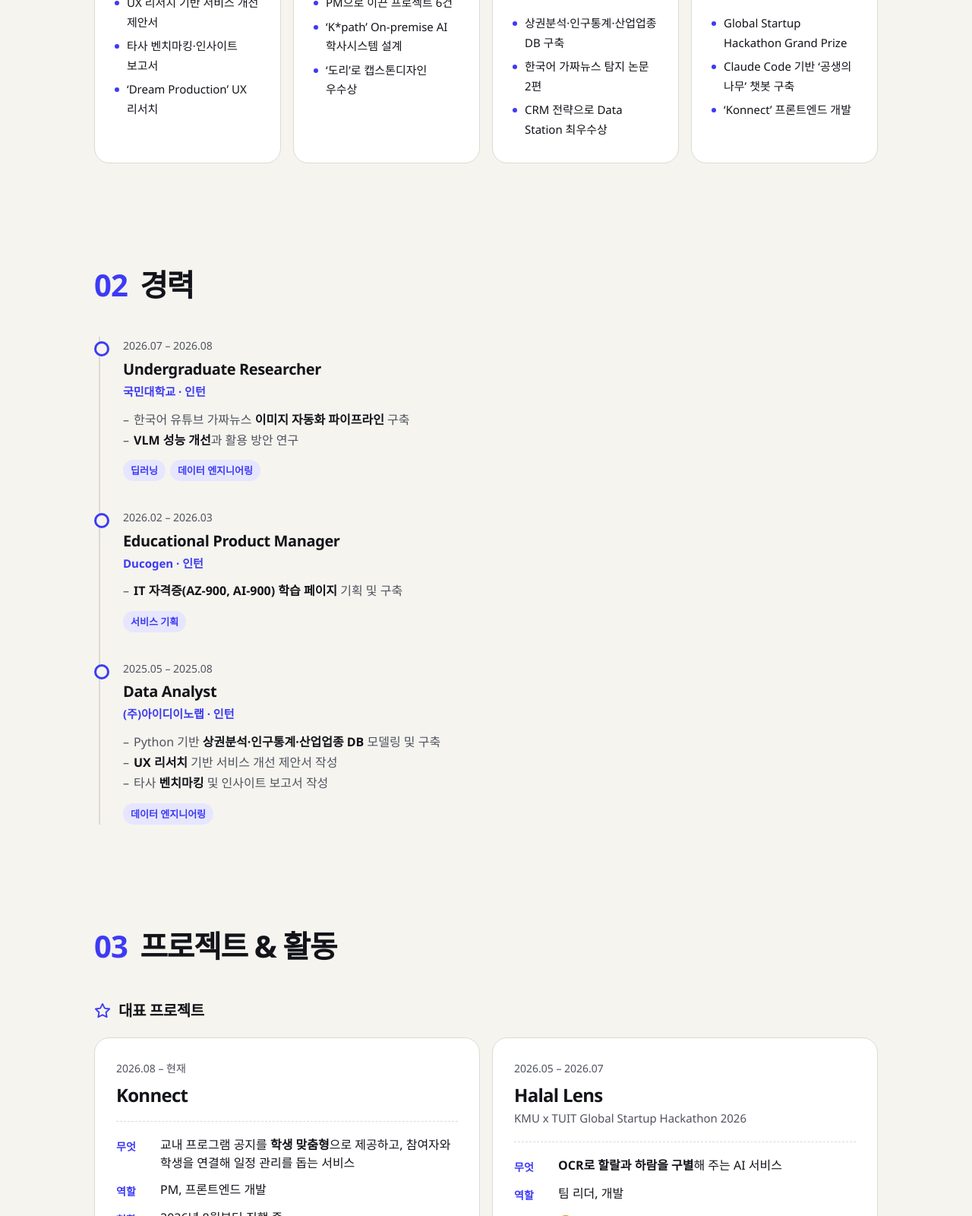
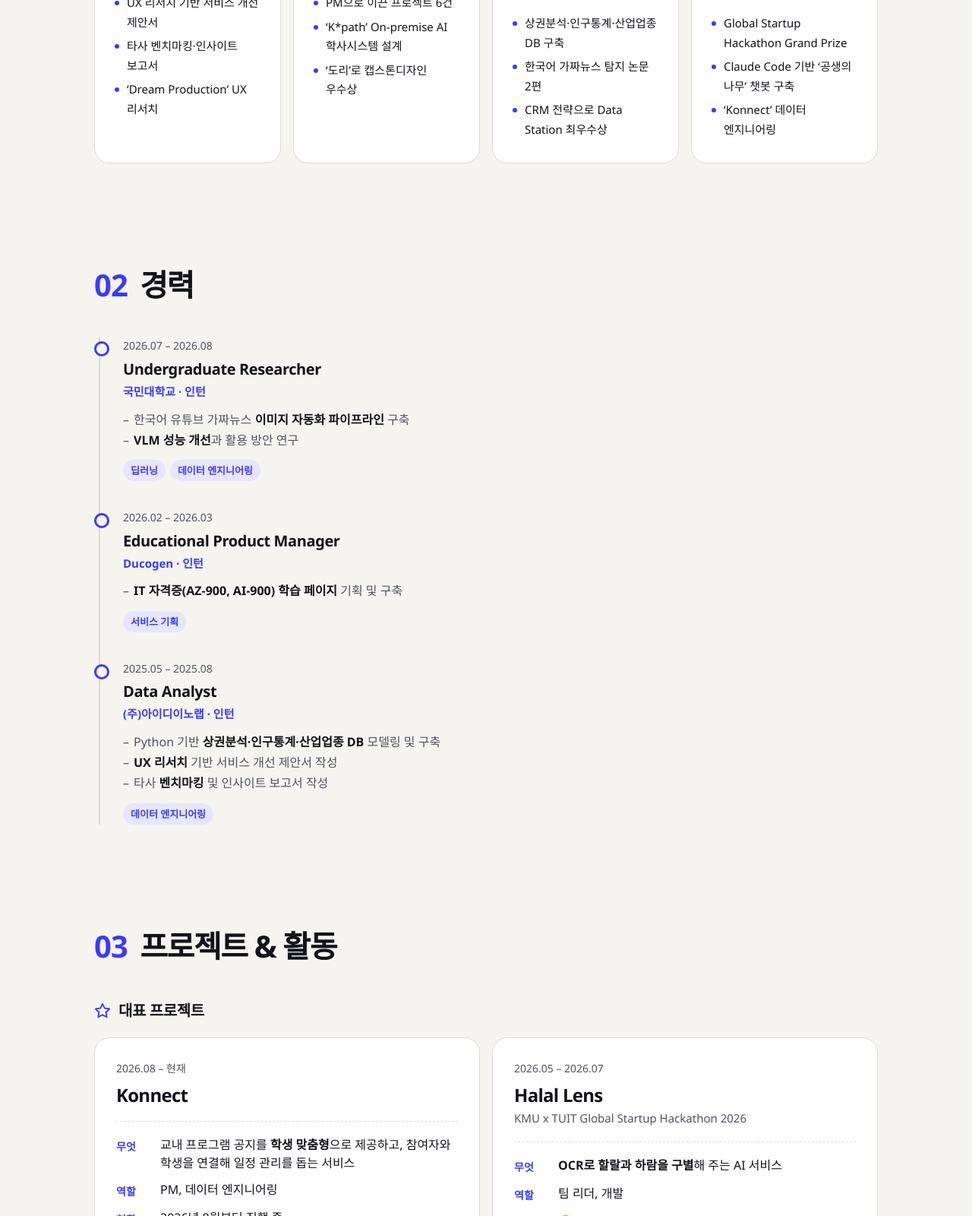
Before and after one commit to luke2176/luke2176.github.io, a website: page index.html in a window 1280 px wide. Shown: the part 1560-3160 px from the top of the page at 76% size. Drawn offline with Linux system fonts and the light colour scheme; a web font is replaced by a local one.

Commit message:
Konnect 역할 수정: 프론트엔드 개발 -> 데이터 엔지니어링 (#3)
- 대표 프로젝트 Konnect의 역할 및 강점 섹션 proof 항목 수정
- README의 동일 표기도 일관성 있게 수정

Co-authored-by: luke2176 <200597250+luke2176@users.noreply.github.com>

```diff
--- a/index.html
+++ b/index.html
@@ -418,7 +418,7 @@
     {
       k: '04 · BUILD & SHIP', title: '개발·배포',
       text: '<b>AI 에이전트 구현과 프론트엔드 개발</b>을 맡아, 실제로 동작하는 결과물을 만듭니다.',
-      proof: ['Global Startup Hackathon Grand Prize', 'Claude Code 기반 ‘공생의 나무’ 챗봇 구축', '‘Konnect’ 프론트엔드 개발']
+      proof: ['Global Startup Hackathon Grand Prize', 'Claude Code 기반 ‘공생의 나무’ 챗봇 구축', '‘Konnect’ 데이터 엔지니어링']
     }
   ];
 
@@ -452,7 +452,7 @@
     { date: '2026.08 – 현재', title: 'Konnect', org: '',
       facts: [
         ['무엇', '교내 프로그램 공지를 <b>학생 맞춤형</b>으로 제공하고, 참여자와 학생을 연결해 일정 관리를 돕는 서비스'],
-        ['역할', 'PM, 프론트엔드 개발'],
+        ['역할', 'PM, 데이터 엔지니어링'],
         ['현황', '2026년 8월부터 진행 중']
       ],
       tags: ['프로젝트 관리', '시스템 디자인'] },
```
Also changed, not shown: README.md.
